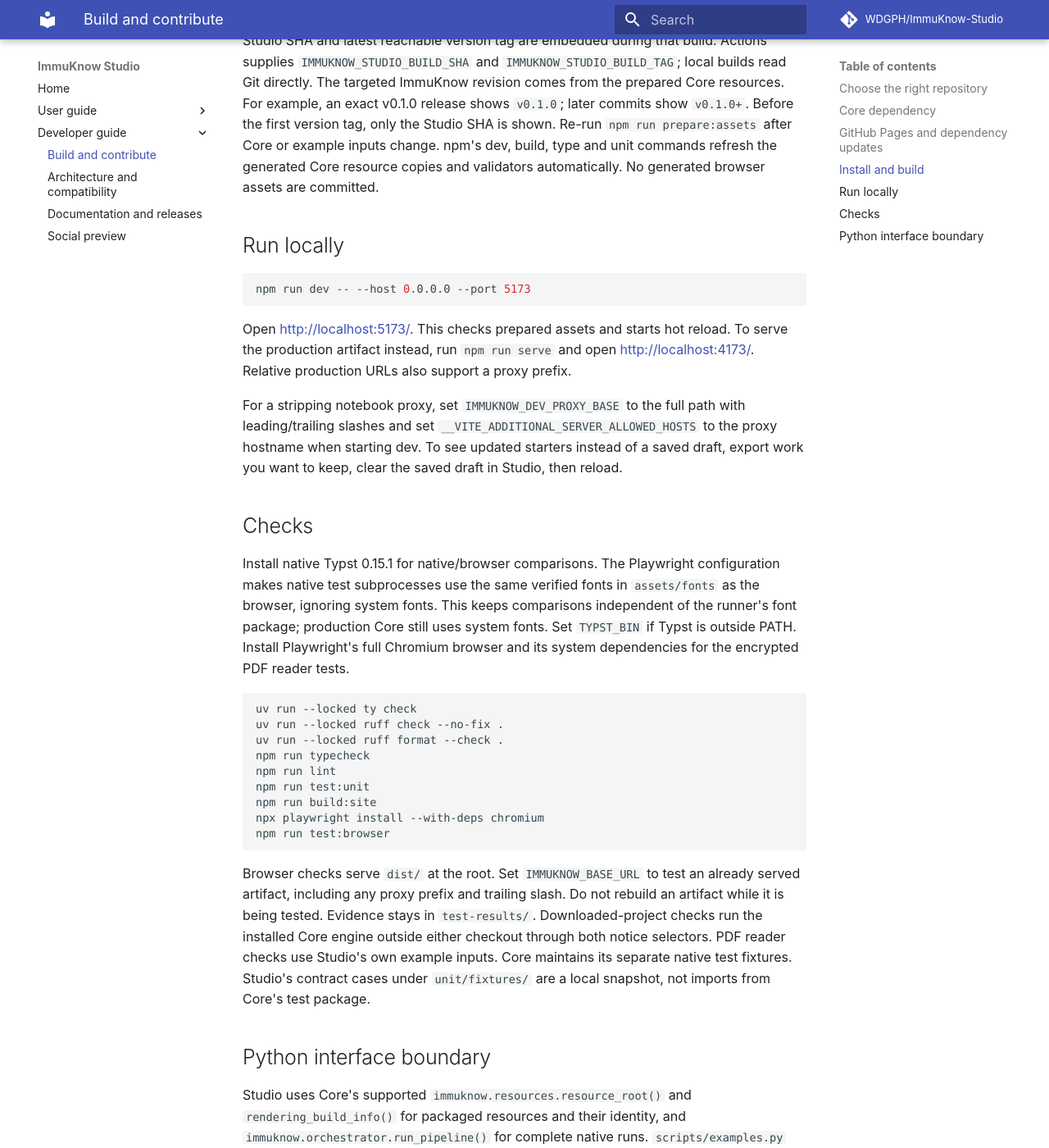
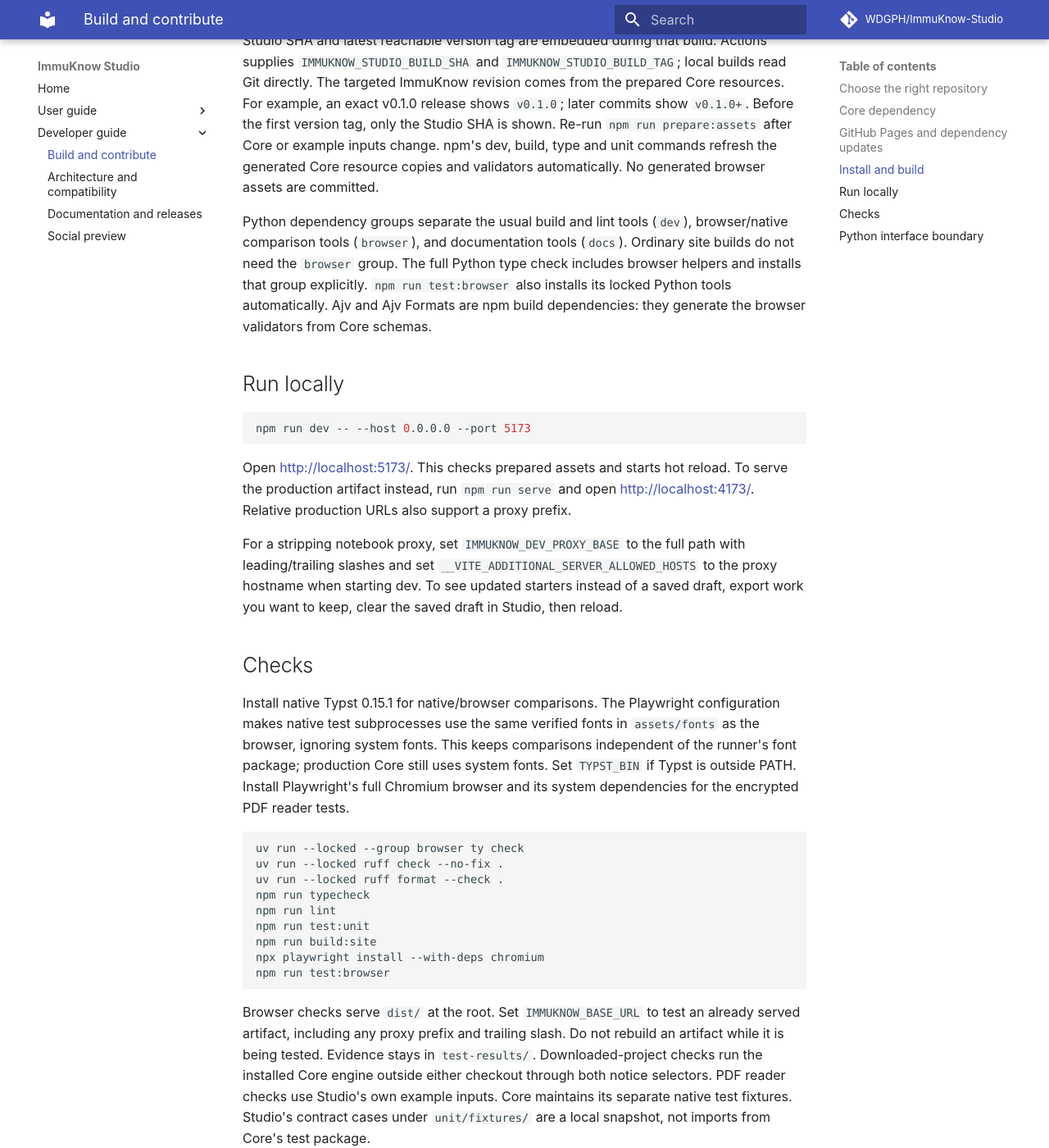
Before and after one commit to WDGPH/ImmuKnow-Studio, an MkDocs documentation site: the page built from docs/development.md, in a window 1280 px wide and 1400 px high, scrolled down 2766 px. Shown: the whole window at 82% size. Built offline with MkDocs 1.6.1 and Material for MkDocs 9.7.7, drawn with Linux system fonts in a browser that asks for light colours; comment, search, counter and statistics services are not loaded.

Commit message:
Separate Studio build and browser test dependencies

````diff
--- a/docs/development.md
+++ b/docs/development.md
@@ -132,6 +132,14 @@ Re-run `npm run prepare:assets` after Core or example inputs change. npm's dev,
 build, type and unit commands refresh the generated Core resource copies and
 validators automatically. No generated browser assets are committed.
 
+Python dependency groups separate the usual build and lint tools (`dev`),
+browser/native comparison tools (`browser`), and documentation tools (`docs`).
+Ordinary site builds do not need the `browser` group. The full Python type
+check includes browser helpers and installs that group explicitly.
+`npm run test:browser` also installs its locked Python tools automatically.
+Ajv and Ajv Formats are npm build dependencies: they generate the browser
+validators from Core schemas.
+
 ## Run locally
 
 ```bash
@@ -158,7 +166,7 @@ fonts. Set `TYPST_BIN` if Typst is outside PATH. Install Playwright's full
 Chromium browser and its system dependencies for the encrypted PDF reader tests.
 
 ```bash
-uv run --locked ty check
+uv run --locked --group browser ty check
 uv run --locked ruff check --no-fix .
 uv run --locked ruff format --check .
 npm run typecheck
--- a/package.json
+++ b/package.json
@@ -11,7 +11,7 @@
     "build": "vite build",
     "typecheck": "tsc --noEmit",
     "preview": "vite preview",
-    "test:browser": "playwright test",
+    "test:browser": "uv run --locked --group browser playwright test",
     "test:unit": "vitest run",
     "lint": "biome lint src tests unit",
     "generate:contracts": "node scripts/prepare-contracts.mjs",
@@ -29,8 +29,6 @@
     "@codemirror/state": "6.7.6",
     "@codemirror/view": "6.43.14",
     "@lezer/highlight": "1.2.5",
-    "ajv": "8.20.0",
-    "ajv-formats": "3.0.1",
     "codemirror": "6.0.2",
     "fflate": "0.8.3"
   },
@@ -38,6 +36,8 @@
     "@biomejs/biome": "2.5.15",
     "@playwright/test": "1.64.1",
     "@types/node": "26.6.5",
+    "ajv": "8.20.0",
+    "ajv-formats": "3.0.1",
     "typescript": "7.0.2",
     "vite": "8.3.4",
     "vitest": "5.0.5"
--- a/pyproject.toml
+++ b/pyproject.toml
@@ -14,8 +14,11 @@ immuknow = { git = "https://github.com/WDGPH/ImmuKnow.git", tag = "v2.0.0-rc1" }
 dev = [
     "ruff==0.17.1",
     "ty>=0.0.89",
+]
+browser = [
     "pillow>=13.0.0",
     "pymupdf==1.28.2",
+    "pypdf",
     "zxing-cpp==3.1.1",
 ]
 docs = [
````
Also changed, not shown: 3 other files.
